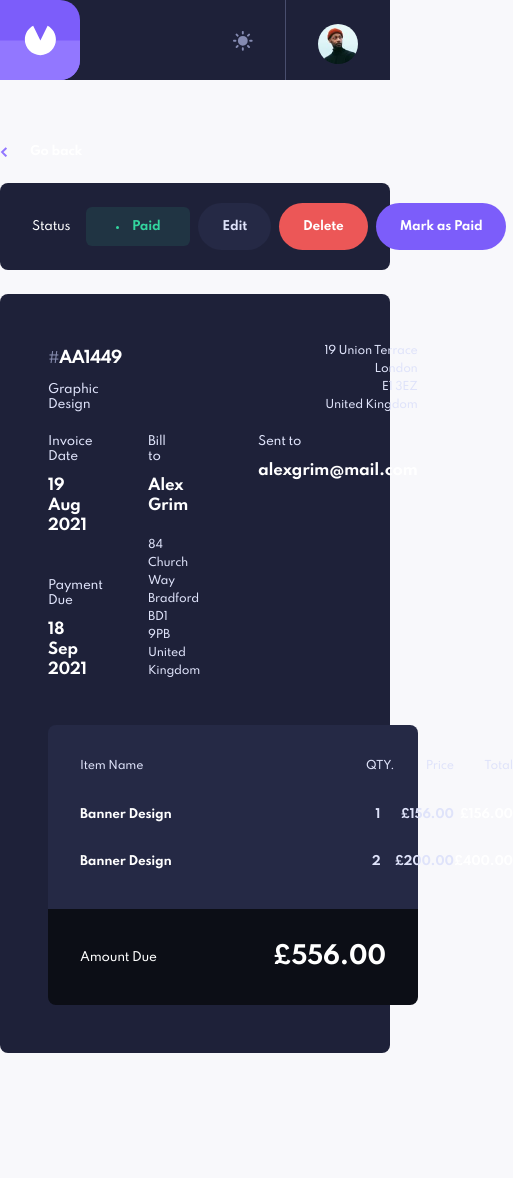
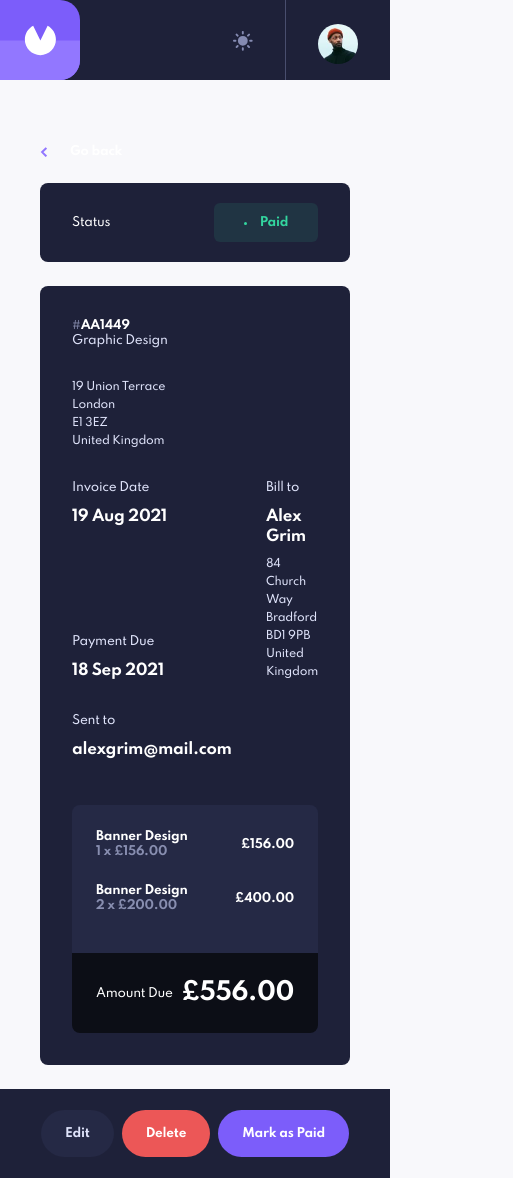
Before and after one commit to Yofou/React-Invoice, a Next.js app: page /invoices/AA1449 in a window 390 px wide. Shown: the whole page, 513 px wide, since content can reach past the window. Before the commit the page ends 1117 px from the top, so only its background shows below. Built offline with nearby package versions, Linux system fonts and the light colour scheme.

Commit message:
[📦]  Mobile support for Invoice info page.

```diff
--- a/components/home/controls.tsx
+++ b/components/home/controls.tsx
@@ -20,6 +20,7 @@ const Controls: React.FC = () => {
 			}
 		}
 
+		onResize()
 		window.addEventListener('resize', onResize)
 		return () => {
 			window.removeEventListener('resize', onResize)
--- a/components/invoices/controls.tsx
+++ b/components/invoices/controls.tsx
@@ -8,13 +8,13 @@ const InvoiceControls: React.FC = () => {
 	if (!invoice) return <></>
 
 	return <nav className="grid grid-rows-1 grid-cols-[max-content,1fr,repeat(3,max-content)] gap-2 w-full px-8 py-5 bg-grey-1500 rounded-[8px]" aria-label="invoie controls">
-		<h1 className="flex gap-4 text-white-full text-body-1 items-center">
+		<h1 className="flex gap-4 text-white-full text-body-1 items-center justify-between sm:justify-start col-start-1 col-end-[-1] sm:col-auto">
 			Status <InvoiceStatus status={invoice.paymentStatus} />
 		</h1>
 
-		<Button className="justify-self-end text-grey-300 bg-grey-1200 text-h4">Edit</Button>
-		<Button className="text-white-full bg-red-600 text-h4">Delete</Button>
-		<Button className="text-white-full bg-purple-600 text-h4">Mark as Paid</Button>
+		<Button className="hidden sm:inline-block justify-self-end text-grey-300 bg-grey-1200 text-h4">Edit</Button>
+		<Button className="hidden sm:inline-block text-white-full bg-red-600 text-h4">Delete</Button>
+		<Button className="hidden sm:inline-block text-white-full bg-purple-600 text-h4">Mark as Paid</Button>
 	</nav>
 }
 
--- /dev/null
+++ b/components/invoices/invoice-bottom-bar.tsx
@@ -0,0 +1,11 @@
+import Button from "@components/top-level/button"
+
+const InvoiceBottomBar: React.FC = () => {
+	return <nav className="sm:hidden w-screen bg-grey-1500 px-6 py-[21px] flex gap-2 justify-center -ml-10" aria-label="invoice bottom bar controls">
+		<Button className="text-grey-300 text-h4 bg-grey-1200">Edit</Button>
+		<Button className="text-white-full text-h4 bg-red-600">Delete</Button>
+		<Button className="text-white-full text-h4 bg-purple-600">Mark as Paid</Button>
+	</nav>
+}
+
+export default InvoiceBottomBar
--- a/components/invoices/invoice-view-amount.tsx
+++ b/components/invoices/invoice-view-amount.tsx
@@ -1,7 +1,8 @@
 type InvoiceViewAmountProps = { className?: string, amount: number }
 const InvoiceViewAmount: React.FC<InvoiceViewAmountProps> = ({ className, amount }) => {
 	const amountFormated = new Intl.NumberFormat("en-GB", { style: "currency", currency: "GBP" }).format( amount )
-	return <div className={`w-full flex justify-between items-center p-8 bg-black-600 rounded-b-[8px] ${className ?? ""}`}>
+
+	return <div className={`w-full flex justify-between items-center p-6 sm:p-8 bg-black-600 rounded-b-[8px] ${className ?? ""}`}>
 		<p className="text-white-full text-body-1">Amount Due</p>
 		<h2 className="text-white-full text-[24px] tracking-[-0.5px] leading-[32px] font-bold">{amountFormated}</h2>
 	</div>
--- a/components/invoices/invoice-view-table.tsx
+++ b/components/invoices/invoice-view-table.tsx
@@ -1,8 +1,9 @@
 import { InvoiceContext } from "pages/invoices/[id]"
 import { useContext } from "react"
+import React from "react"
 
 const InvoiceTableHeading: React.FC<{ className?: string }> = ({ children, className }) => {
-	return <h1 className={`text-body-2 text-grey-300 ${className ?? ""}`}>{children}</h1>
+	return <h1 className={`hidden sm:block text-body-2 text-grey-300 ${className ?? ""}`}>{children}</h1>
 }
 
 const InvoiceTableItem: React.FC<{className?: string}> = ({ children, className }) => {
@@ -14,17 +15,18 @@ export const InvoiceViewTable: React.FC<InvoiceViewTableProps> = ({ className })
 	const invoice = useContext(InvoiceContext)
 	const priceFormater = new Intl.NumberFormat("en-GB", { style: "currency", currency: "GBP" })
 
-	return <div className={`grid grid-cols-[minmax(286px,max-content),repeat(3,1fr)] grid-flow-row gap-y-8 justify-items-end bg-grey-1200 w-full p-8 pb-10 rounded-t-[8px] ${className ?? ""}`}>
+	return <div className={`grid grid-cols-[max-content,1fr] sm:grid-cols-[minmax(286px,max-content),repeat(3,1fr)] grid-flow-row sm:gap-y-8 justify-items-end bg-grey-1200 w-full p-6 sm:p-8 pb-10 rounded-t-[8px] ${className ?? ""}`}>
 		<InvoiceTableHeading className="justify-self-start">Item Name</InvoiceTableHeading>
 		<InvoiceTableHeading>QTY.</InvoiceTableHeading>
 		<InvoiceTableHeading>Price</InvoiceTableHeading>
 		<InvoiceTableHeading>Total</InvoiceTableHeading>
-		{invoice?.items.map( item => <>
-			<InvoiceTableItem className="justify-self-start !text-white-full">{item.name}</InvoiceTableItem>
-			<InvoiceTableItem className="transform translate-x-[calc(-28px/2)]">{item.qty}</InvoiceTableItem>
-			<InvoiceTableItem>{priceFormater.format(item.price)}</InvoiceTableItem>
-			<InvoiceTableItem className="!text-white-full">{priceFormater.format(item.price * item.qty)}</InvoiceTableItem>
-		</>)}
+		{invoice?.items.map( (item, index) => <React.Fragment key={index}>
+			<InvoiceTableItem className="justify-self-start !text-white-full mt-6 sm:mt-0 first-of-type:mt-0">{item.name}</InvoiceTableItem>
+			<InvoiceTableItem className="hidden sm:block transform translate-x-[calc(-28px/2)]">{item.qty}</InvoiceTableItem>
+			<InvoiceTableItem className="hidden sm:block">{priceFormater.format(item.price)}</InvoiceTableItem>
+			<h2 className="text-white-full text-h4 row-span-2 sm:row-auto self-center transform first-of-type:transform-none sm:transform-none translate-y-[80%]">{priceFormater.format(item.price * item.qty)}</h2>
+			<p className="sm:hidden text-h4 text-grey-600 justify-self-start">{item.qty} x {priceFormater.format(item.price)}</p>
+		</React.Fragment>)}
 	</div>
 }
 
--- a/components/invoices/invoice-view.tsx
+++ b/components/invoices/invoice-view.tsx
@@ -18,17 +18,17 @@ const InvoiceView: React.FC = () => {
 
 	const totalAmount = invoice.items.reduce( (total, curr) => total + (curr.price * curr.qty), 0)
 
-	return <section className="w-full p-12 bg-grey-1500 rounded-[8px] grid grid-cols-[repeat(2,minmax(0,max-content)),1fr] grid-rows-[repeat(5,max-content)] gap-x-[100px]">
+	return <section className="w-full p-8 md:p-12 bg-grey-1500 rounded-[8px] grid grid-cols-[minmax(0,max-content),1fr] sm:grid-cols-[repeat(2,minmax(0,max-content)),1fr] grid-rows-[repeat(7,max-content)] sm:grid-rows-[repeat(5,max-content)] gap-x-10 sm:gap-x-[100px]">
 		<h1 className="hidden">invoice of #{invoice.id}</h1>
 
-		<div className="flex flex-col gap-2 row-start-1 row-end-2 col-start-1 col-end-2">
-			<h1 className="text-h3 uppercase text-white-full">
+		<div className="flex flex-col sm:gap-2 row-start-1 row-end-2 col-start-1 col-end-[-1] sm:col-end-2 mb-[30px] sm:mb-0">
+			<h1 className="text-h4 md:text-h3 uppercase text-white-full">
 				<span className="text-grey-600">#</span>{invoice.id}
 			</h1>
 			<p className="text-body-1 text-grey-300">{invoice.projectDescription}</p>
 		</div>
 
-		<address className="text-right mb-5 text-body-2 text-grey-300 not-italic self-end col-start-3 col-end-4">
+		<address className="sm:text-right mb-[30px] sm:mb-5 text-body-2 text-grey-300 not-italic sm:self-end col-start-1 col-end-[-1] sm:col-start-3 sm:col-end-4">
 			19 Union Terrace<br />
 			London<br />
 			E1 3EZ<br />
@@ -37,10 +37,10 @@ const InvoiceView: React.FC = () => {
 
 		<InvoiceViewItem title="Invoice Date">{readableInvoiceDate}</InvoiceViewItem>
 		<InvoiceViewItem title="Bill to">{invoice.billTo.name}</InvoiceViewItem>
-		<InvoiceViewItem className="ml-[10px] mb-2" title="Sent to">{invoice.billTo.email}</InvoiceViewItem>
+		<InvoiceViewItem className="row-start-5 row-end-6 sm:row-auto mt-8 sm:mt-0 sm:ml-[10px]" title="Sent to">{invoice.billTo.email}</InvoiceViewItem>
 		<InvoiceViewItem className="self-end" title="Payment Due">{paymentDue}</InvoiceViewItem>
 
-		<address className="text-body-2 not-italic text-grey-300">
+		<address className="text-body-2 not-italic text-grey-300 mt-2">
 			84 Church Way<br />
 			Bradford<br />
 			BD1 9PB<br />
--- a/lib/stores/invoices.ts
+++ b/lib/stores/invoices.ts
@@ -29,7 +29,7 @@ const data: Invoice[] = [
 				price: 156,
 			},
 			{
-				name: "Banner Design",
+				name: "Email Design",
 				qty: 2,
 				price: 200,
 			},
--- a/pages/invoices/[id].tsx
+++ b/pages/invoices/[id].tsx
@@ -9,6 +9,7 @@ import { createContext } from "react";
 import { useSelector } from "react-redux";
 import InvoiceControls from "@components/invoices/controls";
 import InvoiceView from "@components/invoices/invoice-view";
+import InvoiceBottomBar from "@components/invoices/invoice-bottom-bar";
 
 export const InvoiceContext = createContext<Invoice | undefined>(undefined)
 
@@ -19,7 +20,7 @@ const InvoicePage: NextPage = () => {
 	})
 
 	return <InvoiceContext.Provider value={invoice}>
-			<Layout className="grid grid-cols-[minmax(0,730px)] justify-center grid-rows-[repeat(3,max-content)] gap-y-6 py-16">
+			<Layout className="grid grid-cols-[minmax(0,730px)] justify-center grid-rows-[repeat(3,max-content),1fr] sm:grid-rows-[repeat(3,max-content)] gap-y-6 py-16 p-10 pb-0 sm:pb-16">
 				<Link href="/">
 					<a className="flex gap-[23px] justify-self-start items-center text-white-full text-h4">
 						<Image src="/icon-arrow-left.svg" alt="<" layout="fixed" width="7" height="10px" />
@@ -29,6 +30,7 @@ const InvoicePage: NextPage = () => {
 
 				<InvoiceControls />
 				<InvoiceView />
+				<InvoiceBottomBar />
 			</Layout>
 	</InvoiceContext.Provider>
 }
```
